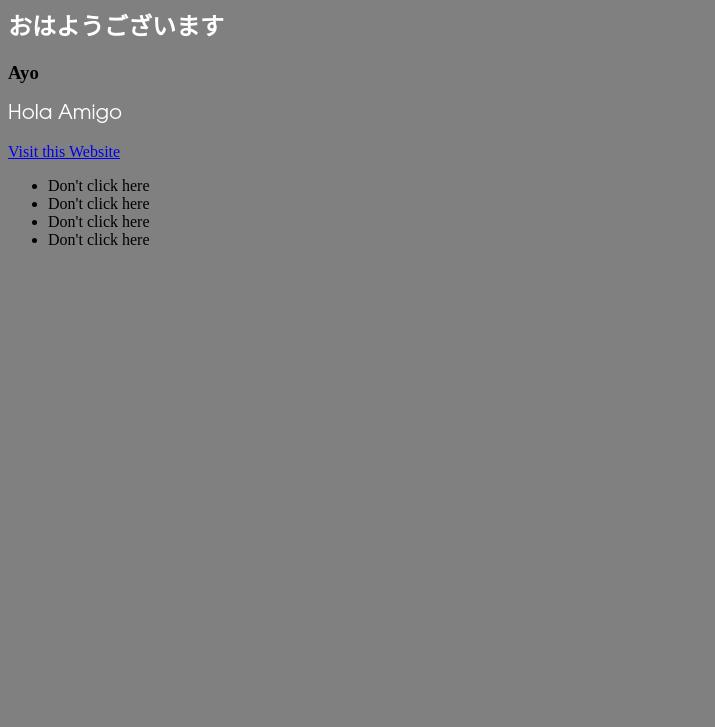
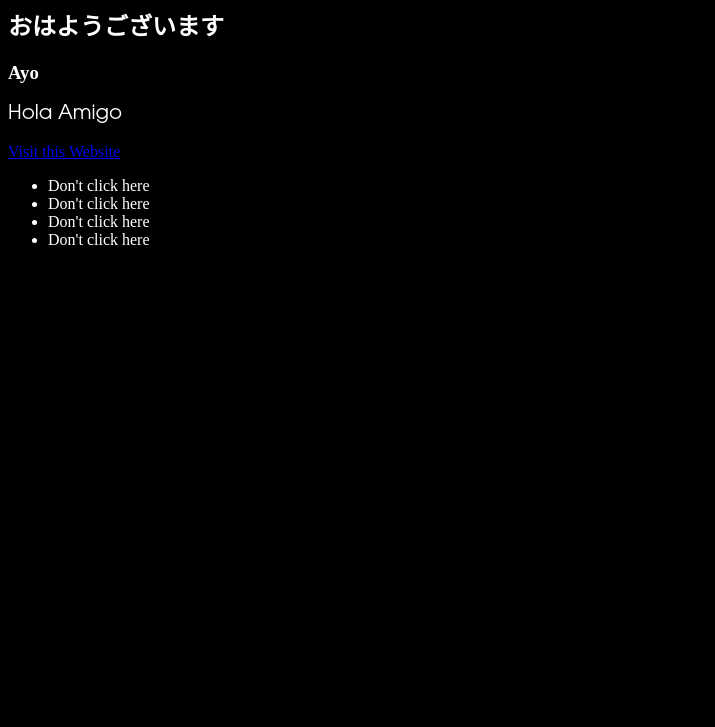
Before and after one commit to ACF808/ACF808.github.io, a plain HTML site: page index.html in a window 1280 px wide. Shown: the part 73-800 px from the top of the page, without its empty margins (0-715 px from the left). Drawn offline with Linux system fonts and the light colour scheme.

Commit message:
Update index.html

```diff
--- a/index.html
+++ b/index.html
@@ -4,7 +4,7 @@
     <title>こんにちは</title>
   <style>
 body {
-  background-color: grey;
+  background-color: black;
 }
 
 h1 {
@@ -13,6 +13,14 @@ h1 {
 }
 
 h2 {
+  color: white
+    }
+
+h3 {
+  color: white
+    }
+
+ul {
   color: white
     }
 
```
